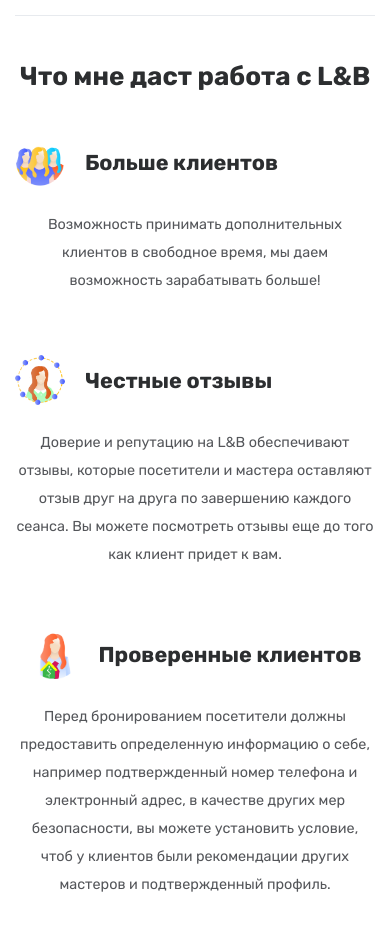
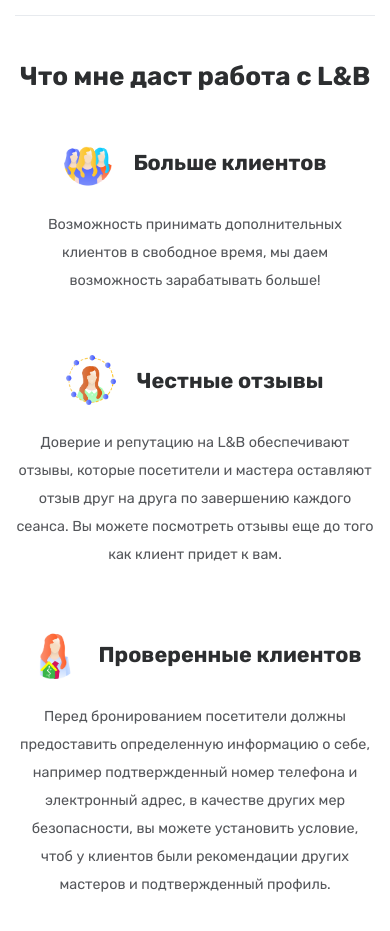
Before and after one commit to sevabrov/nails, a React (Create React App) app: page / in a window 390 px wide. Shown: the part 880-1811 px from the top of the page. Built offline with nearby package versions, Linux system fonts and the light colour scheme; the HTML template or start-up script is replaced by a standard one.

Commit message:
fix responsive

```diff
--- a/src/styling/media.scss
+++ b/src/styling/media.scss
@@ -145,6 +145,9 @@
             line-height: 24px;
         }
         &-area {
+            h4 {
+                justify-content: center;
+            }
             .animated {
                 &:nth-child(2) {
                     text-align: center;
@@ -158,7 +161,7 @@
                 width: 100%;
                 max-width: 100%;
                 font-size: 9px;
-                text-align: center;
+                text-align: center!important;
                 margin-bottom: 60px;
             }
         }
```
